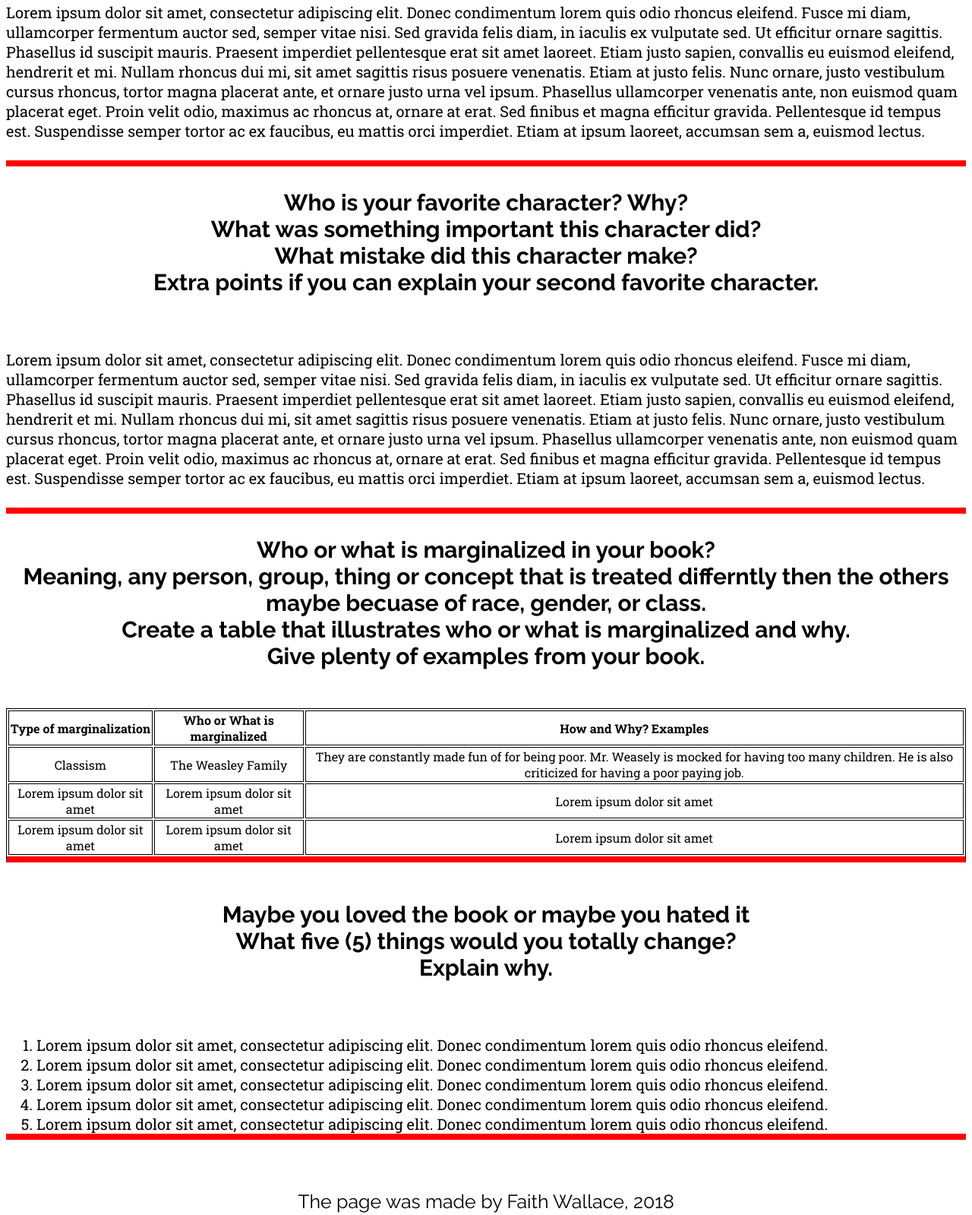
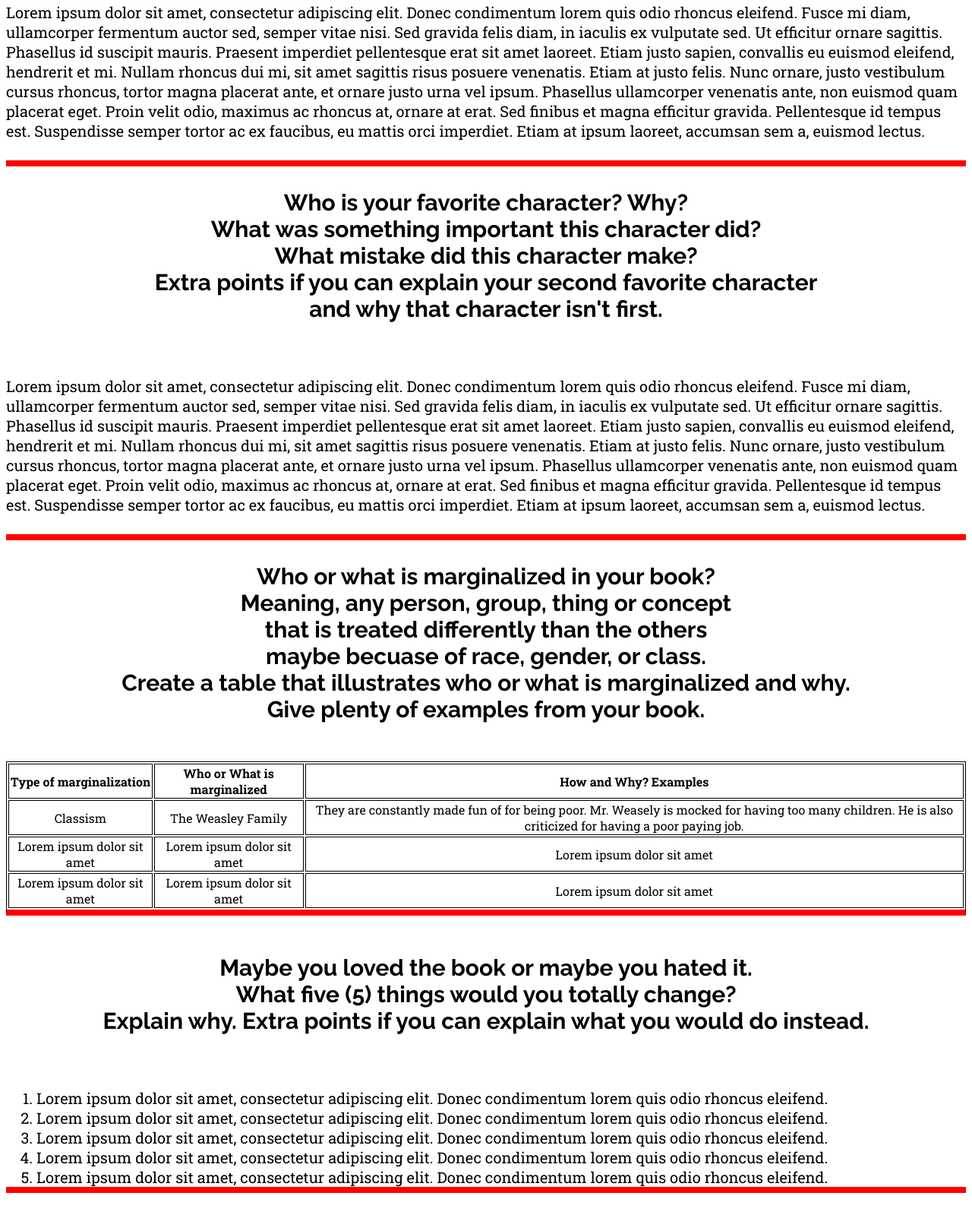
Before and after one commit to fwallacephd/BookReport, a plain HTML site: page index.html in a window 1280 px wide. Shown: the part 595-2194 px from the top of the page at 76% size. Drawn offline with Linux system fonts and the light colour scheme.

Commit message:
proofreading changes

```diff
--- a/index.html
+++ b/index.html
@@ -36,7 +36,7 @@
       <div class="information">
         <p class="title">Title of Book: <span class="fontchange">Harry Potter</span></p>
         <p class="title">Author: <span class="fontchange">JK Rowling</span></p>
-        <p class="title">Genre <span class="fontchange">Fantasy</span></p>
+        <p class="title">Genre: <span class="fontchange">Fantasy</span></p>
         <p class="title">My Name: <span class="fontchange">Faith Wallace</span></p>
         <p class="title">My Class: <span class="fontchange">ELA 4th Period</span></p>
       </div>
@@ -51,13 +51,13 @@
 
      <!--Section 4 - Favorite Character-->
     <section>
-        <p class="title character">Who is your favorite character? Why? <br>What was something important this character did? <br>What mistake did this character make? <br>Extra points if you can explain your second favorite character.</p>
+        <p class="title character">Who is your favorite character? Why? <br>What was something important this character did? <br>What mistake did this character make? <br>Extra points if you can explain your second favorite character <br> and why that character isn't first.</p>
         <br>
         <p class="fontchange characteranswer">Lorem ipsum dolor sit amet, consectetur adipiscing elit. Donec condimentum lorem quis odio rhoncus eleifend. Fusce mi diam, ullamcorper fermentum auctor sed, semper vitae nisi. Sed gravida felis diam, in iaculis ex vulputate sed. Ut efficitur ornare sagittis. Phasellus id suscipit mauris. Praesent imperdiet pellentesque erat sit amet laoreet. Etiam justo sapien, convallis eu euismod eleifend, hendrerit et mi. Nullam rhoncus dui mi, sit amet sagittis risus posuere venenatis. Etiam at justo felis. Nunc ornare, justo vestibulum cursus rhoncus, tortor magna placerat ante, et ornare justo urna vel ipsum. Phasellus ullamcorper venenatis ante, non euismod quam placerat eget. Proin velit odio, maximus ac rhoncus at, ornare at erat. Sed finibus et magna efficitur gravida. Pellentesque id tempus est. Suspendisse semper tortor ac ex faucibus, eu mattis orci imperdiet. Etiam at ipsum laoreet, accumsan sem a, euismod lectus.<br><br></p>
        </section>
 
       <!--Section 5 - Critical Thinking-->
-      <p class="title marginalized">Who or what is marginalized in your book? <br>Meaning, any person, group, thing or concept that is treated differntly then the others<br> maybe becuase of race, gender, or  class.<br>Create a table that illustrates who or what is marginalized and why. <br>Give plenty of examples from your book.</p>
+      <p class="title marginalized">Who or what is marginalized in your book? <br>Meaning, any person, group, thing or concept <br> that is treated differently than the others<br> maybe becuase of race, gender, or class.<br>Create a table that illustrates who or what is marginalized and why. <br>Give plenty of examples from your book.</p>
       <br>
       <table class="table">
           <tr>
@@ -86,7 +86,7 @@
 
     <!--Section 6 - Changes-->
     <section>
-    <p class="title changes">Maybe you loved the book or maybe you hated it<br>What five (5) things would you totally change?<br>Explain why.</p>
+    <p class="title changes">Maybe you loved the book or maybe you hated it.<br>What five (5) things would you totally change?<br>Explain why. Extra points if you can explain what you would do instead. </p>
     <br>
     <ol class="list">
       <li>Lorem ipsum dolor sit amet, consectetur adipiscing elit. Donec condimentum lorem quis odio rhoncus eleifend.</li>
```
